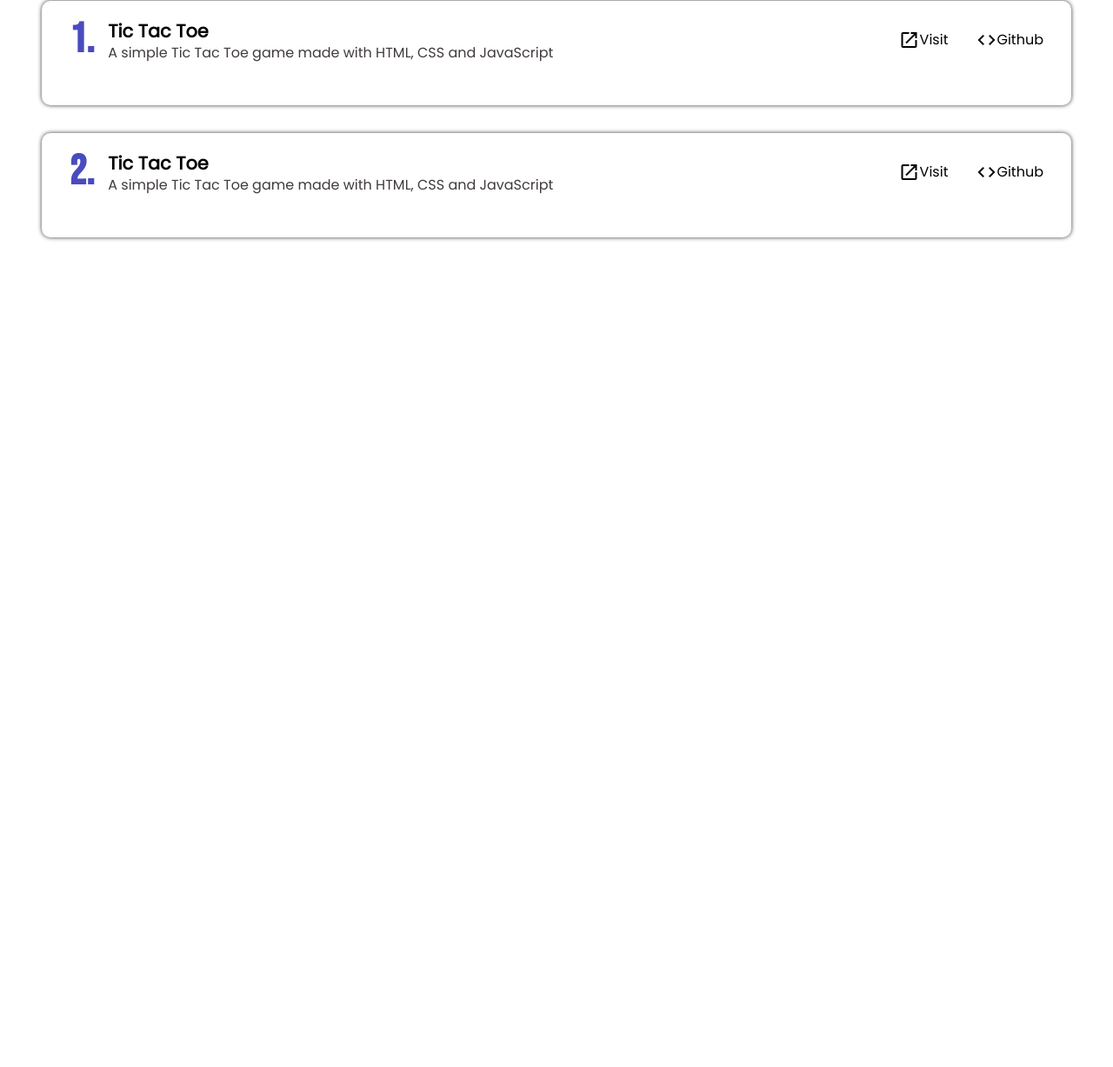
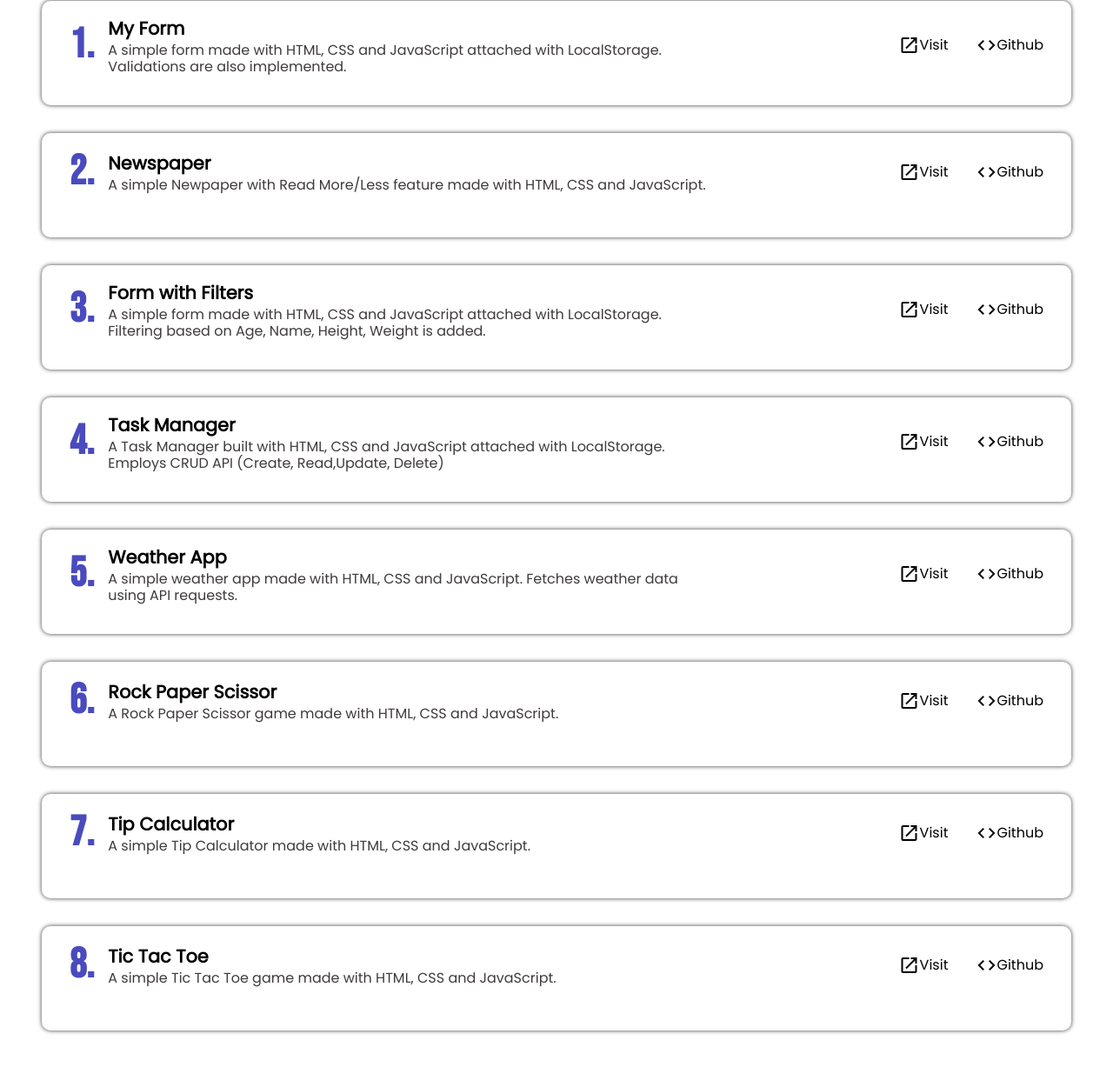
Before and after one commit to insirenator/MyProjects, a plain HTML site: page index.html in a window 1280 px wide. Shown: the part 327-1554 px from the top of the page at 87% size. Before the commit the page ends 800 px from the top, so only its background shows below. Drawn offline with Linux system fonts and the light colour scheme.

Commit message:
Added: All the links

```diff
--- a/index.html
+++ b/index.html
@@ -11,38 +11,136 @@
 <body>
 	<section class="hero">
 		<h1 id="title">My Projects</h1>
-		<p id="info">Hi, I am Shakeeb and these are all the projects that I have worked on. You can checkout the project by clicking the visit link or look at the code on github.</p>
+		<p id="info">Hi, I am Shakeeb and these are all the projects that I have worked on.<br> You can checkout the project by clicking the visit link or look at the code on github.</p>
 	</section>
 
 	<section class="projects">
+		<!-- FORM -->
 		<div class="project">
 			<p class="serial">1.</p>
 			<div class="description">
-				<p class="project-title">Tic Tac Toe</p>
-				<p class="project-info">A simple Tic Tac Toe game made with HTML, CSS and JavaScript</p>
+				<p class="project-title">My Form</p>
+				<p class="project-info">A simple form made with HTML, CSS and JavaScript attached with LocalStorage. Validations are also implemented.</p>
 			</div>
 			<div class="link">
 				<span class="material-icons">open_in_new</span>
-				<a href="#" title="Live Site">Visit</a>
+				<a href="https://insirenator.github.io/MyForm" target="_blank" title="Live Site">Visit</a>
 			</div>
 			<div class="link">
 				<span class="material-icons">code</span>
-				<a href="#" title="Github">Github</a>
+				<a href="https://github.com/insirenator/MyForm" target="_blank" title="Github">Github</a>
 			</div>
 		</div>
+		<!-- NEWSPAPER -->
 		<div class="project">
 			<p class="serial">2.</p>
 			<div class="description">
-				<p class="project-title">Tic Tac Toe</p>
-				<p class="project-info">A simple Tic Tac Toe game made with HTML, CSS and JavaScript</p>
+				<p class="project-title">Newspaper</p>
+				<p class="project-info">A simple Newpaper with Read More/Less feature made with HTML, CSS and JavaScript.</p>
 			</div>
 			<div class="link">
 				<span class="material-icons">open_in_new</span>
-				<a href="#" title="Live Site">Visit</a>
+				<a href="https://insirenator.github.io/Newspaper" target="_blank" title="Live Site">Visit</a>
 			</div>
 			<div class="link">
 				<span class="material-icons">code</span>
-				<a href="#" title="Github">Github</a>
+				<a href="https://github.com/insirenator/Newspaper" target="_blank" title="Github">Github</a>
+			</div>
+		</div>
+		<!-- FORM WITH FILTERS -->
+		<div class="project">
+			<p class="serial">3.</p>
+			<div class="description">
+				<p class="project-title">Form with Filters</p>
+				<p class="project-info">A simple form made with HTML, CSS and JavaScript attached with LocalStorage. Filtering based on Age, Name, Height, Weight is added.</p>
+			</div>
+			<div class="link">
+				<span class="material-icons">open_in_new</span>
+				<a href="https://insirenator.github.io/DataForm" target="_blank" title="Live Site">Visit</a>
+			</div>
+			<div class="link">
+				<span class="material-icons">code</span>
+				<a href="https://github.com/insirenator/DataForm" target="_blank" title="Github">Github</a>
+			</div>
+		</div>
+		<!-- TASK MANAGER -->
+		<div class="project">
+			<p class="serial">4.</p>
+			<div class="description">
+				<p class="project-title">Task Manager</p>
+				<p class="project-info">A Task Manager built with HTML, CSS and JavaScript attached with LocalStorage. Employs CRUD API (Create, Read,Update, Delete)</p>
+			</div>
+			<div class="link">
+				<span class="material-icons">open_in_new</span>
+				<a href="https://insirenator.github.io/TaskManager" target="_blank" title="Live Site">Visit</a>
+			</div>
+			<div class="link">
+				<span class="material-icons">code</span>
+				<a href="https://github.com/insirenator/TaskManager" target="_blank" title="Github">Github</a>
+			</div>
+		</div>
+		<!-- WEATHER APP -->
+		<div class="project">
+			<p class="serial">5.</p>
+			<div class="description">
+				<p class="project-title">Weather App</p>
+				<p class="project-info">A simple weather app made with HTML, CSS and JavaScript. Fetches weather data using API requests.</p>
+			</div>
+			<div class="link">
+				<span class="material-icons">open_in_new</span>
+				<a href="https://insirenator.github.io/WeatherApp" target="_blank" title="Live Site">Visit</a>
+			</div>
+			<div class="link">
+				<span class="material-icons">code</span>
+				<a href="https://github.com/insirenator/WeatherApp" target="_blank" title="Github">Github</a>
+			</div>
+		</div>
+		<!-- ROCK PAPER SCISSOR -->
+		<div class="project">
+			<p class="serial">6.</p>
+			<div class="description">
+				<p class="project-title">Rock Paper Scissor</p>
+				<p class="project-info">A Rock Paper Scissor game made with HTML, CSS and JavaScript.</p>
+			</div>
+			<div class="link">
+				<span class="material-icons">open_in_new</span>
+				<a href="https://insirenator.github.io/RockPaperScissor" target="_blank" title="Live Site">Visit</a>
+			</div>
+			<div class="link">
+				<span class="material-icons">code</span>
+				<a href="https://github.com/insirenator/RockPaperScissor" target="_blank" title="Github">Github</a>
+			</div>
+		</div>
+		<!-- TIP CALCULATOR -->
+		<div class="project">
+			<p class="serial">7.</p>
+			<div class="description">
+				<p class="project-title">Tip Calculator</p>
+				<p class="project-info">A simple Tip Calculator made with HTML, CSS and JavaScript.</p>
+			</div>
+			<div class="link">
+				<span class="material-icons">open_in_new</span>
+				<a href="https://insirenator.github.io/TipCalculator" target="_blank" title="Live Site">Visit</a>
+			</div>
+			<div class="link">
+				<span class="material-icons">code</span>
+				<a href="https://github.com/insirenator/TipCalculator" target="_blank" title="Github">Github</a>
+			</div>
+		</div>
+		<!-- TIC TAC TOE -->
+		<div class="project">
+			<p class="serial">8.</p>
+			<div class="description">
+				<p class="project-title">Tic Tac Toe</p>
+				<p class="project-info">A simple Tic Tac Toe game made with HTML, CSS and JavaScript.</p>
+			</div>
+			<div class="link">
+				<span class="material-icons">open_in_new</span>
+				<a href="https://insirenator.github.io/CrossAndNots" target="_blank" title="Live Site">Visit</a>
+			</div>
+			<div class="link">
+				<span class="material-icons">code</span>
+				<a href="https://github.com/insirenator/CrossAndNots" target="_blank" title="Github">Github</a>
 			</div>
 		</div>
 	</section>
--- a/style.css
+++ b/style.css
@@ -23,6 +23,9 @@
 	font-size: 2em;
 	color: #8484d1;
 	font-family: "Bebas Neue";
+	position: sticky;
+	top: 0;
+	text-shadow: 2px 2px 5px rgba(0,0,0,0.8);
 }
 
 .hero > #info {
@@ -68,7 +71,7 @@
 
 .project > .description {
 	margin-right: auto;
-	min-width: 50px;
+	max-width: 60%;
 }
 
 .project > .description > .project-title {
@@ -97,7 +100,3 @@ a {
 a:hover {
 	color: #494bbe;
 }
-
-@media(max-height:600px) {
-
-}
```
